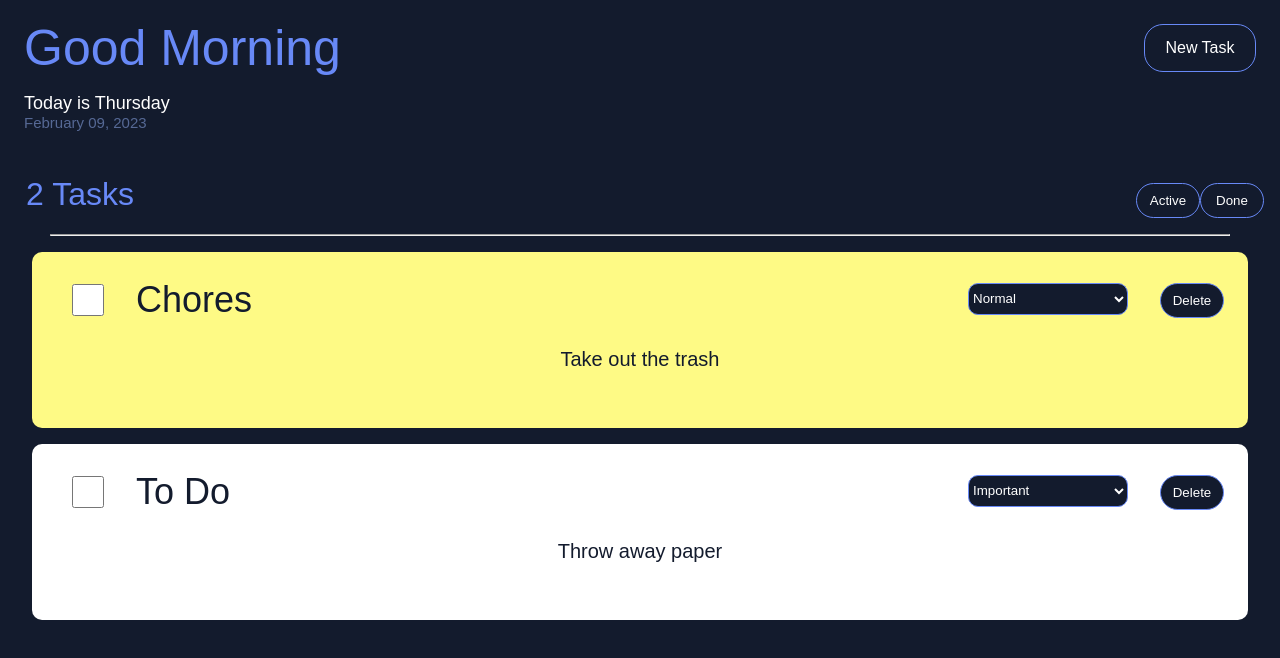
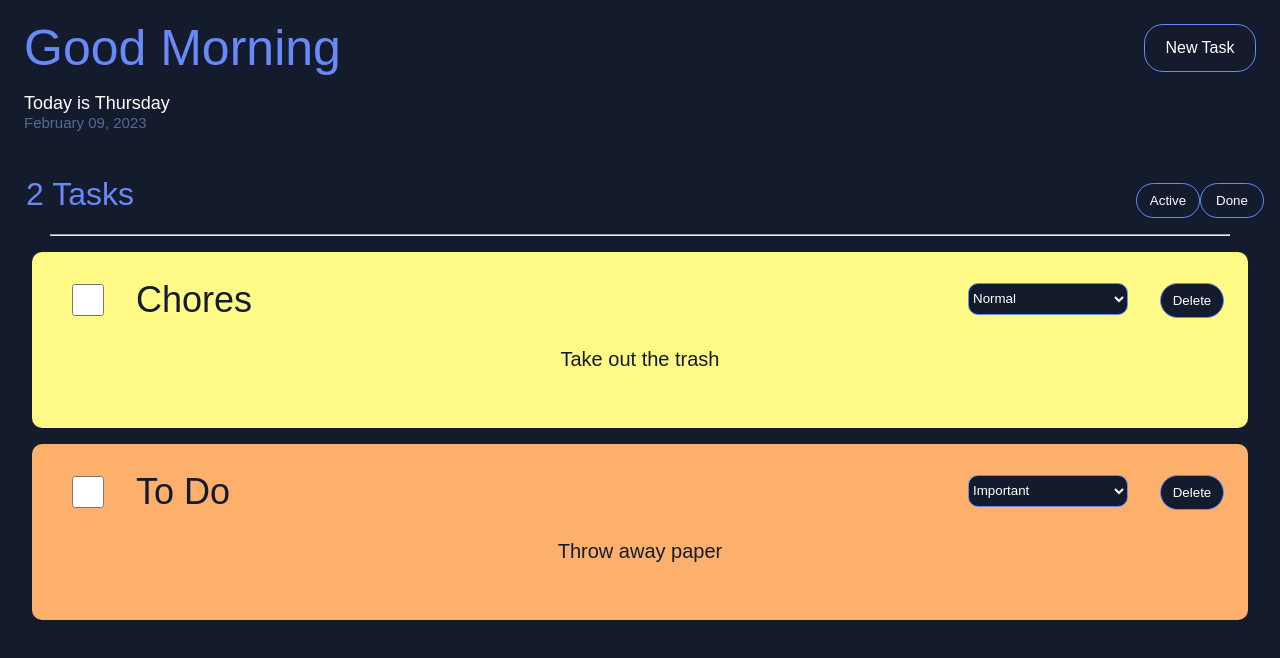
Before and after one commit to dilekbaykara/to-do-list, a React (Create React App) app: page / in a window 1280 px wide. Shown: the top 658 px of the page. Built offline with nearby package versions, Linux system fonts and the light colour scheme; a web font is replaced by a local one.

Commit message:
changed colors of to-do-list div background

```diff
--- a/src/App.css
+++ b/src/App.css
@@ -17,11 +17,7 @@
 }
 
 .to-do-item[data-priority="1"]{
-  background-color: #ffff;
-}
-
-.important{
-  background-color: #ff3535;
+  background-color: #fdb06b;
 }
 
 .checkbox-title-container {
```
